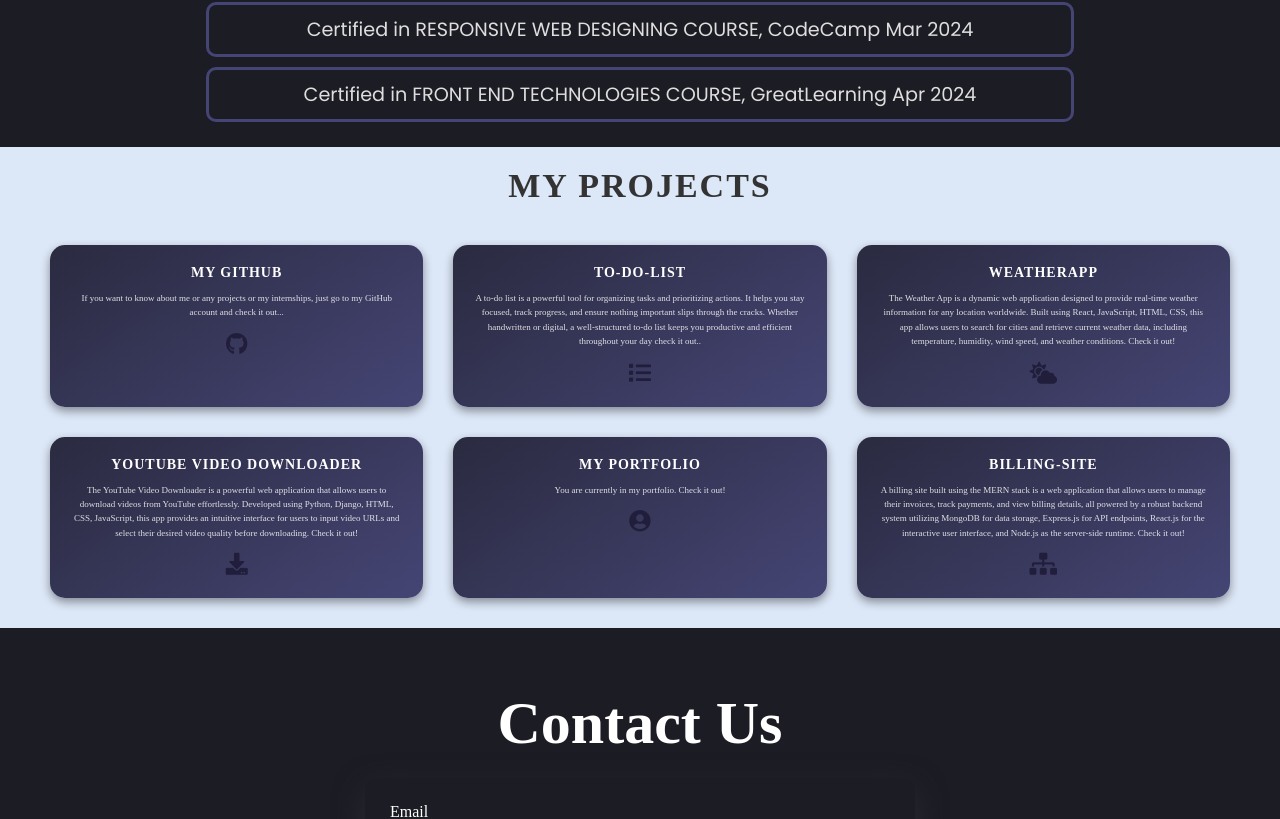
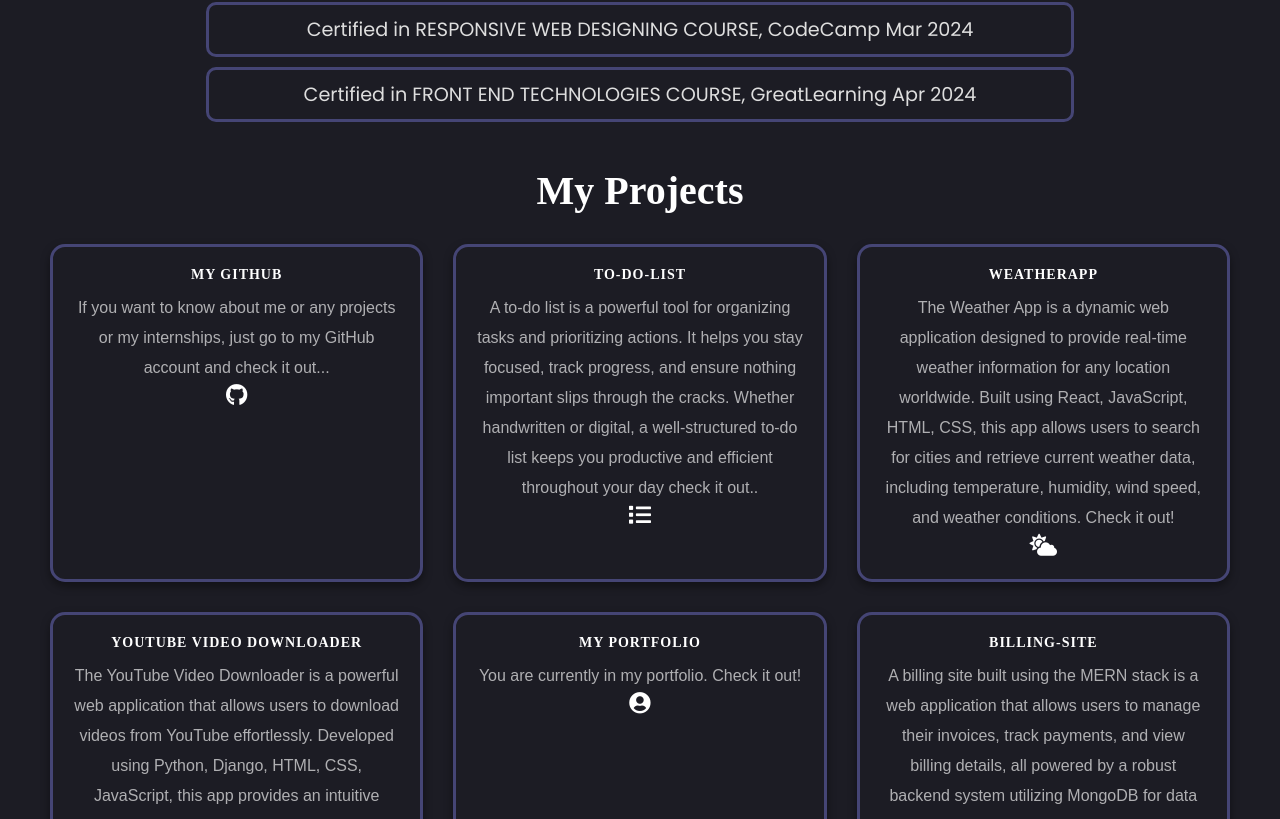
Before and after one commit to manu1242/ManoharPortfolio, a React (Create React App) app: page / in a window 1280 px wide. Shown: the part 3401-4220 px from the top of the page. Built offline with nearby package versions, Linux system fonts and the light colour scheme.

Commit message:
Update Projects.css

```diff
--- a/src/pages/Projects.css
+++ b/src/pages/Projects.css
@@ -1,18 +1,14 @@
 .projects-title {
-    width: 100%;
-    font-size: clamp(22px, 4.5vw, 34px);
+    font-size: 2.5rem;
     font-weight: bold;
-    color: #333;
-    margin-bottom: 30px;
-    text-align: center;
-    text-transform: uppercase;
-    letter-spacing: 2px;
+    color: rgb(255, 255, 255);
+    margin-bottom: 20px;
     animation: fadeIn 1s ease-in-out;
 }
 
 .projects-container {
 
-    background-color: #dce7f7;
+    background-color: #1C1C24;
     display: flex;
     flex-direction: column;
     align-items: center;
@@ -29,8 +25,9 @@
 }
 
 .project-card {
-    background: linear-gradient(145deg, #2a2a40, #454575);
-    color: #ffffff;
+    border: 3px solid #454575;
+    background: transparent;
+    color: rgb(255, 255, 255);
     border-radius: 15px;
     padding: 20px;
     box-shadow: 0 4px 10px rgba(0, 0, 0, 0.4);
@@ -40,10 +37,10 @@
 }
 
 .project-card:hover {
-    transform: scale(1.05);
-    box-shadow: 0 0 15px rgb(95, 102, 156),
-                0 0 25px rgba(46, 53, 86, 0.8);
-    background: linear-gradient(145deg, #505070, #3a3a56);
+
+    transform: translateY(-10px);
+    box-shadow: 0 10px 20px rgba(55, 51, 111, 0.3);
+
 }
 
 .project-title {
@@ -54,16 +51,17 @@
 }
 
 .project-description {
-    font-size: clamp(9px, 1vw, 9px);
-    margin-bottom: 12px;
-    opacity: 0.85;
-    line-height: 1.6;
+    color: rgba(255, 255, 255, 0.65);
+    font-family: "Source Sans 3", sans-serif;
+    font-size: 1em;
+    line-height: 1.875;
+    font-weight: 150;
 
 }
 
 .project-card a {
     font-size: 22px;
-    color: #201e3b;
+    color: rgb(255, 255, 255);
     text-decoration: none;
     transition: color 0.3s ease-in-out;
 }
```
